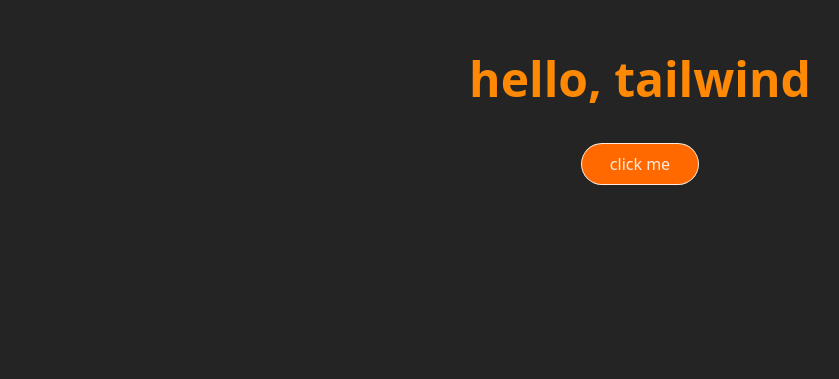
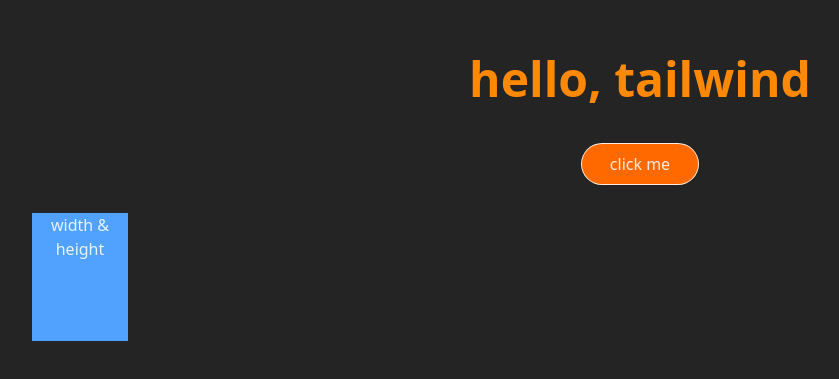
Before and after one commit to Astemir-Gurizhev/tailwind-practice, a React (Vite) app: page / in a window 1280 px wide. Shown: the part 105-484 px from the top of the page, without its empty margins (0-839 px from the left). Built offline with nearby package versions, Linux system fonts and the light colour scheme.

Commit message:
Width&Height

```diff
--- a/src/App.tsx
+++ b/src/App.tsx
@@ -3,6 +3,7 @@
 export function App() {
 	return (
 		<>
+
 			<h1 className='text-5xl font-bold text-orange-400 text-center mt-32 '>
 				hello, tailwind
 			</h1>
@@ -10,6 +11,11 @@
 			<button className='rounded-3xl bg-orange-500 mt-10 px-7 py-2 cursor-pointer border border-#fff/50 border-solid hover:bg-orange-600'>
 				click me
 			</button>
+
+			<div className='bg-blue-400 mt-7 w-24 h-32'>
+				width & height
+			</div>
+
 		</>
 	)
 }
```
